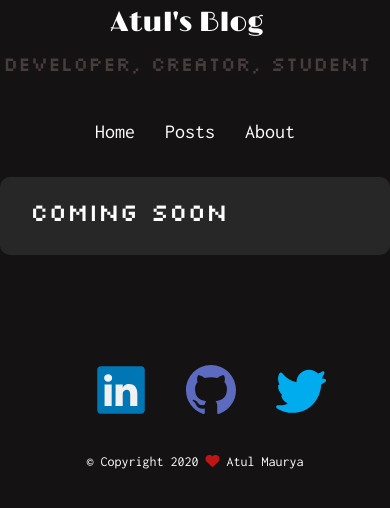
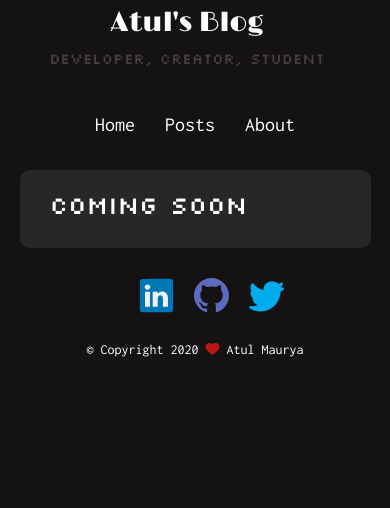
Before and after one commit to atulm18014/Atul-s_Blog.github.io, a plain HTML site: page source/post.html in a window 390 px wide. Shown: the part 166-674 px from the top of the page. Drawn offline with nearby package versions, Linux system fonts and the light colour scheme.

Commit message:
made the webpage responsive

```diff
--- a/css/socials.css
+++ b/css/socials.css
@@ -40,8 +40,8 @@ ul {
   align-items: center;
 }
  .icon-content{
-  margin: 20px;
-  width: 50px;
+  margin: 10px;
+  width: 35px;
  }
 
  /* connect page  */
--- a/css/style.css
+++ b/css/style.css
@@ -6,6 +6,7 @@ body {
     background-color: rgb(20, 18, 18) ;
     color: white;
     font-family: "Inconsolata", monospace;
+    min-height: 100%;
 }
 .container {
     max-width: 1170px !important;
@@ -83,7 +84,7 @@ body {
     justify-content: center;
 }
 footer{
-    margin-top: 90px;
+    margin-top: auto;
 }
 /* Scroll bar */
 /* width */
@@ -107,3 +108,21 @@ footer{
   ::-webkit-scrollbar-thumb:hover {
     background: #630e63fd;
   }
+
+
+@media only screen and (max-width: 768px) {
+   .navbar-brand p{
+    font-size: 10px;
+   }
+   .container{
+    width: 90% !important;
+   }
+    }
+    @media only screen and (max-width: 968px) {
+        .navbar-brand p{
+         font-size: 15px;
+        }
+        .container{
+         width: 90% !important;
+        }
+         }
```
